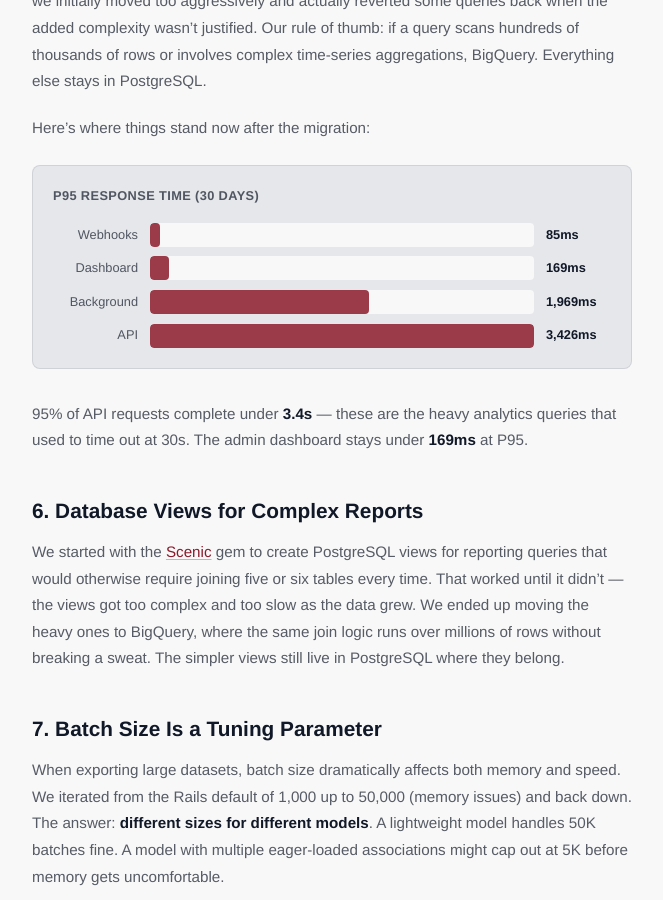
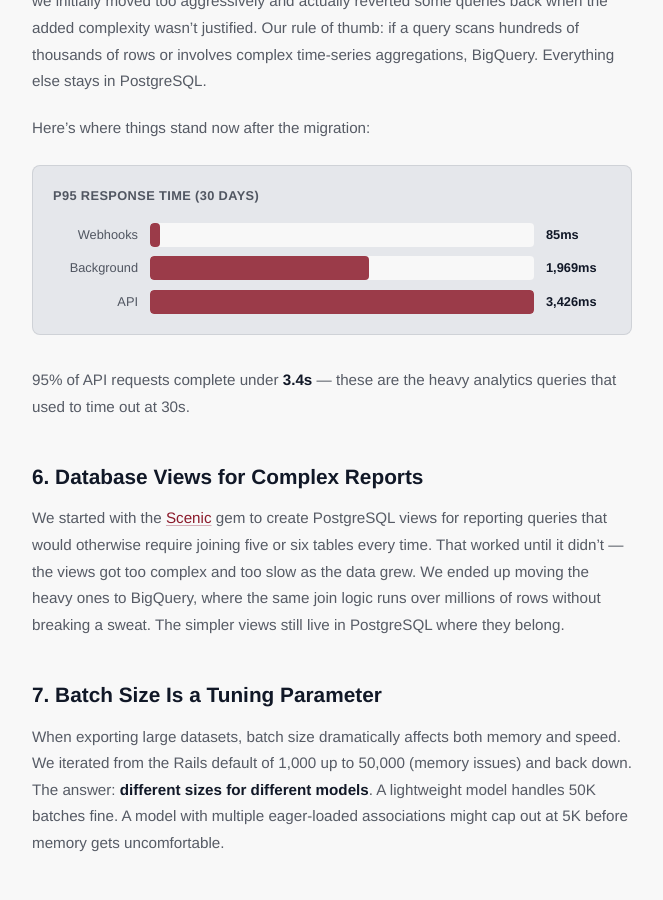
Before and after one commit to robikovacs/robikovacs.github.io, a Jekyll site: the page built from _posts/2026-04-08-ruby-on-rails-performance-lessons-scaling-saas.md, in a window 1280 px wide and 900 px high, scrolled down 4335 px. Shown: the whole window, without its empty margins (308-971 px from the left). Built offline with Jekyll 4.4.1, drawn with Linux system fonts in a browser that asks for light colours.

Commit message:
Remove dashboard from P95 chart and text
Co-Authored-By: Claude Opus 4.6 (1M context) <noreply@anthropic.com>

```diff
--- a/_posts/2026-04-08-ruby-on-rails-performance-lessons-scaling-saas.md
+++ b/_posts/2026-04-08-ruby-on-rails-performance-lessons-scaling-saas.md
@@ -123,13 +123,6 @@ Here's where things stand now after the migration:
         <span class="chart-row-value">85ms</span>
     </div>
     <div class="chart-row">
-        <span class="chart-row-label">Dashboard</span>
-        <div class="chart-bar-track">
-            <div class="chart-bar-fill" style="width: 4.9%"></div>
-        </div>
-        <span class="chart-row-value">169ms</span>
-    </div>
-    <div class="chart-row">
         <span class="chart-row-label">Background</span>
         <div class="chart-bar-track">
             <div class="chart-bar-fill" style="width: 57%"></div>
@@ -145,7 +138,7 @@ Here's where things stand now after the migration:
     </div>
 </div>
 
-95% of API requests complete under **3.4s** — these are the heavy analytics queries that used to time out at 30s. The admin dashboard stays under **169ms** at P95.
+95% of API requests complete under **3.4s** — these are the heavy analytics queries that used to time out at 30s.
 
 ## 6. Database Views for Complex Reports
 
```
